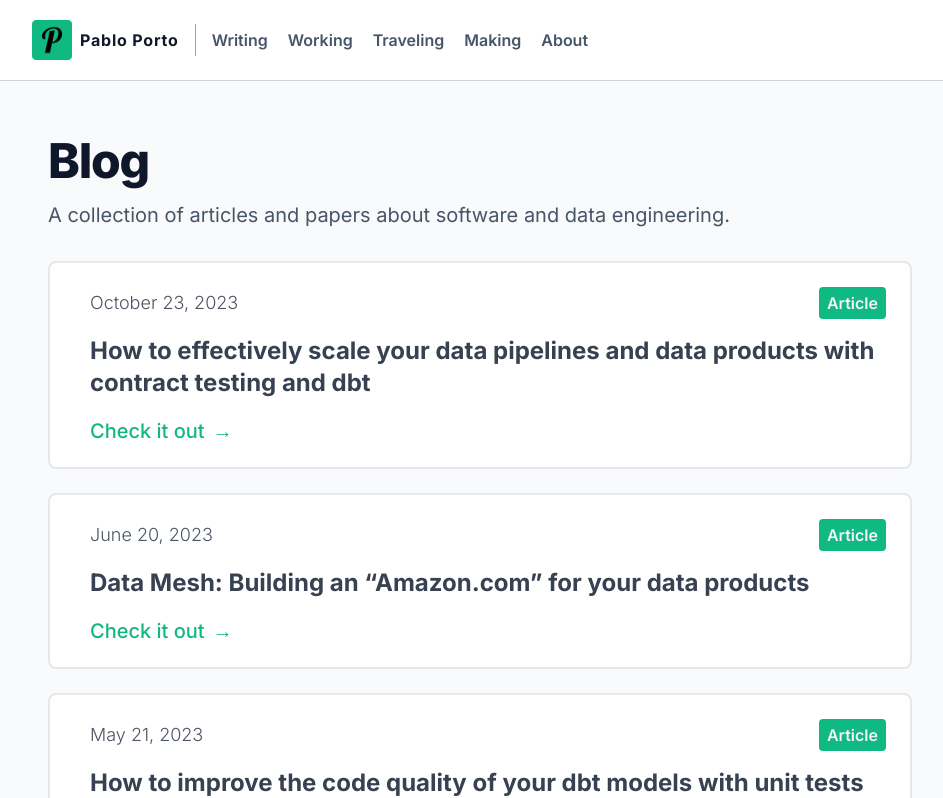
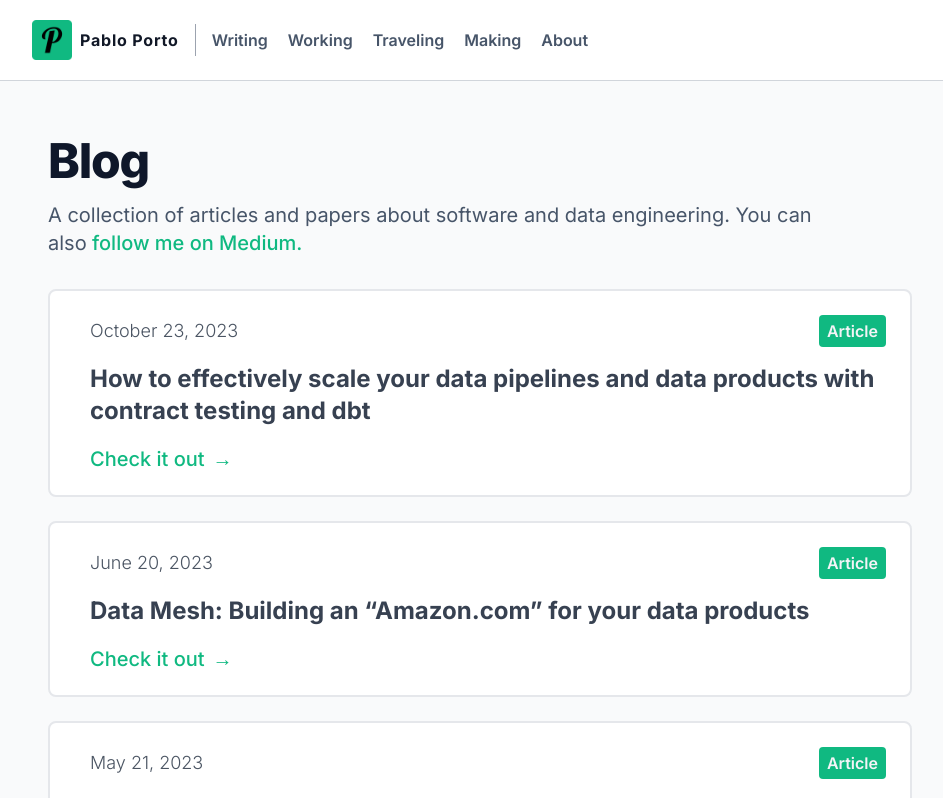
Before and after one commit to portovep/pabloporto.me, a Next.js app: page /blog in a window 1280 px wide. Shown: the top 798 px of the page, without its empty margins (160-1103 px from the left). Built offline with nearby package versions, Linux system fonts and the light colour scheme.

Commit message:
Add link to Medium in blog page

```diff
--- a/pages/blog/index.tsx
+++ b/pages/blog/index.tsx
@@ -14,7 +14,14 @@ export default function Blog({ allPostsData }: BlogProps): JSX.Element {
         <Layout pageTitle="Blog">
             <section className="mt-8 text-xl leading-6">
                 <PageHeader title="Blog">
-                    A collection of articles and papers about software and data engineering.
+                    A collection of articles and papers about software and data engineering. You can
+                    also
+                    <Link
+                        href="https://medium.com/@pablo.porto"
+                        className="text-emerald-500 hover:text-emerald-600 font-medium"
+                        rel="noopener noreferrer">
+                        &nbsp;follow me on Medium.
+                    </Link>
                 </PageHeader>
                 <ul data-testid="writing-intro" className="mt-8">
                     {allPostsData.map((postData) => {
```
